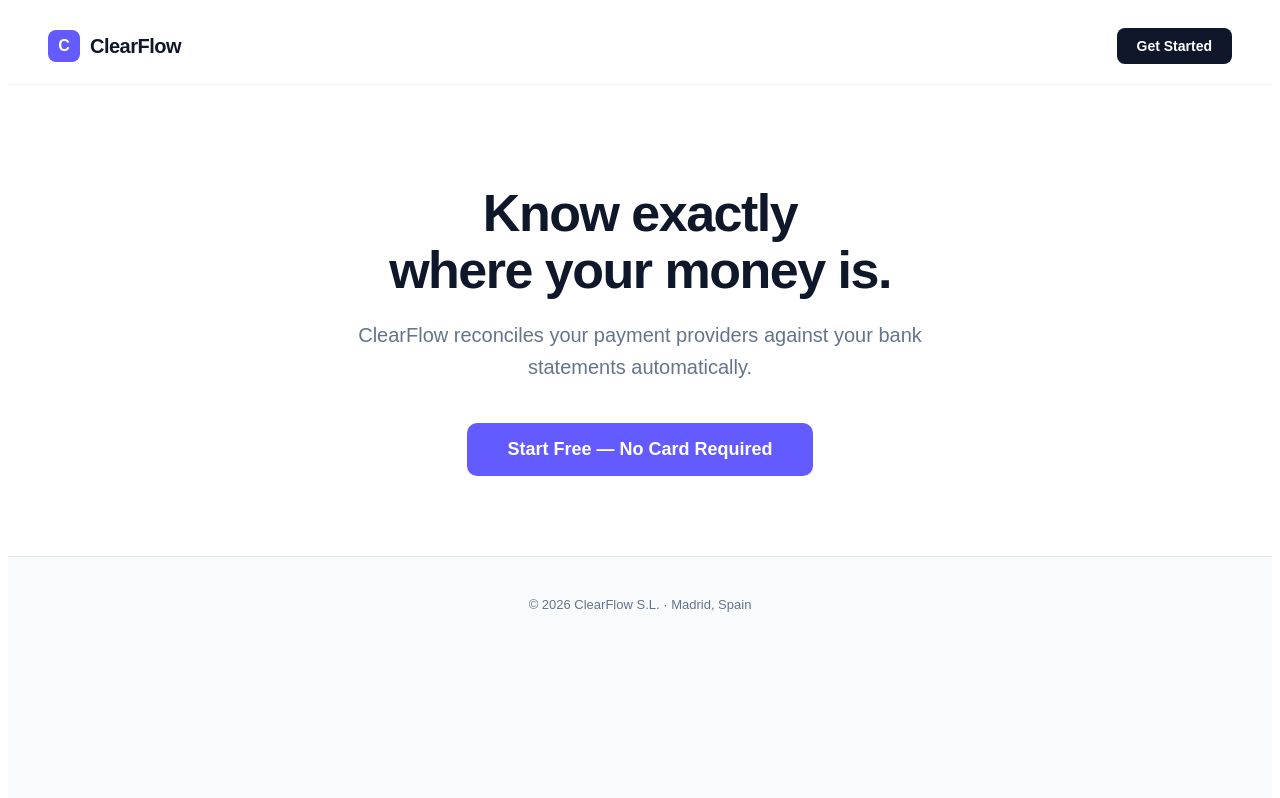
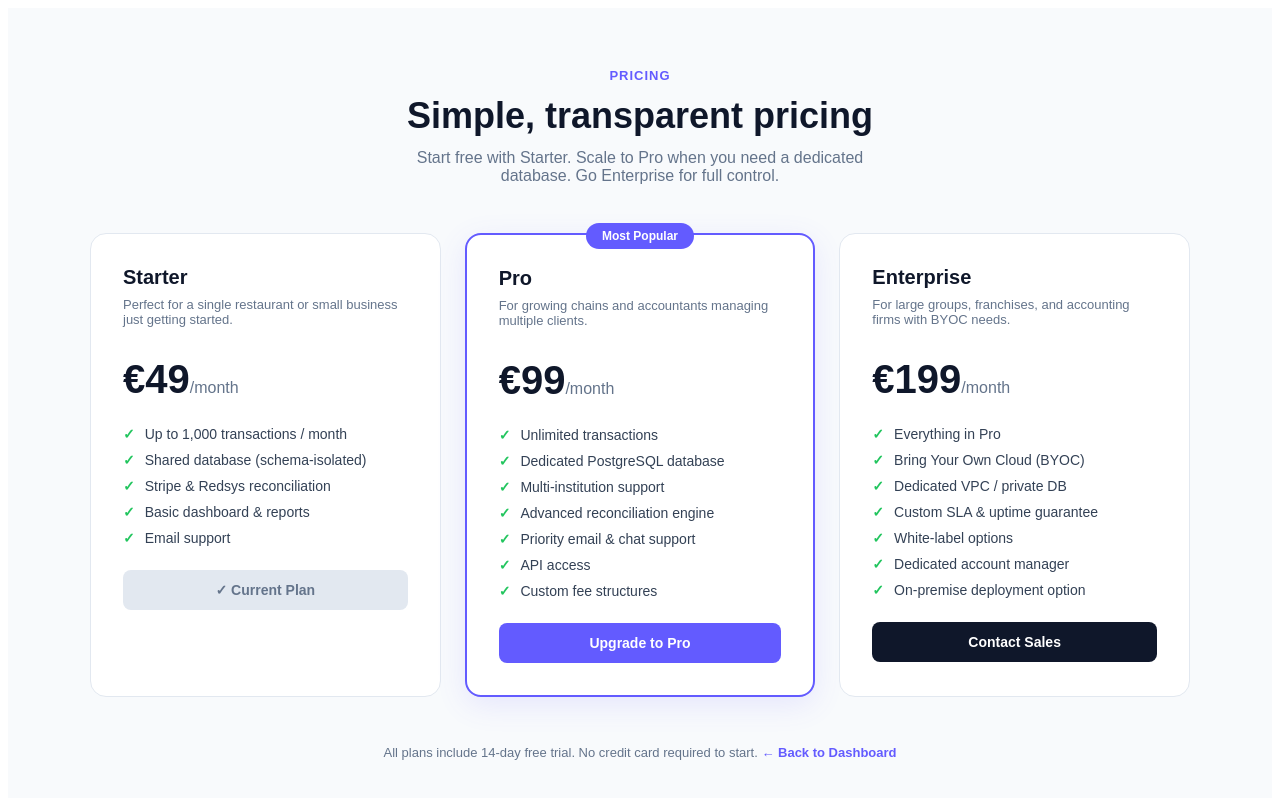
Before and after one commit to gerardobirkhofer-lab/clearflow-frontend, a React (Vite) app: page /pricing in a window 1280 px wide. Before the commit this address led to /. Shown: the top 798 px of the page. Built offline with nearby package versions, Linux system fonts and the light colour scheme.

Commit message:
feat: pricing page + tier badge in dashboard

```diff
--- a/src/App.tsx
+++ b/src/App.tsx
@@ -13,7 +13,7 @@ import TenantSelector from './pages/TenantSelector';
 import Reports from './pages/Reports';
 import MismatchTracker from './pages/MismatchTracker';
 import Reconciliation from './pages/Reconciliation';
-import DisputeTracker from './pages/DisputeTracker';
+import Pricing from './pages/Pricing';
 
 function App() {
   const [isLoggedIn, setIsLoggedIn] = useState(!!localStorage.getItem('token'));
@@ -43,6 +43,7 @@ function App() {
           <Link to="/payment-check" style={{ textDecoration: 'none', color: '#0f172a' }}>Payment Check</Link>
           <Link to="/bank-upload" style={{ textDecoration: 'none', color: '#0f172a', fontWeight: 500 }}>Upload Center</Link>
           <Link to="/reports" style={{ textDecoration: 'none', color: '#0f172a', fontWeight: 500 }}>Reports</Link>
+          <Link to="/pricing" style={{ textDecoration: 'none', color: '#635bff', fontWeight: 600 }}>💎 Pricing</Link>
           <Link to="/setup" style={{ textDecoration: 'none', color: '#0f172a', fontWeight: 500 }}>Setup</Link>
           <Link to="/tenant-selector" style={{ textDecoration: 'none', color: '#635bff', fontWeight: 500 }}>← Switch Store</Link>
           <div style={{ flex: 1 }}></div>
@@ -60,12 +61,13 @@ function App() {
           <Route path="/statistics" element={<Statistics />} />
           <Route path="/profitability" element={<Profitability />} />
           <Route path="/mismatch-tracker" element={<MismatchTracker />} />
-          <Route path="/dispute-tracker" element={<DisputeTracker />} />
+          <Route path="/dispute-tracker" element={<MismatchTracker />} />
           <Route path="/reconciliation" element={<Reconciliation />} />
           <Route path="/payment-check" element={<PaymentCheck />} />
           <Route path="/bank-upload" element={<BankUpload />} />
           <Route path="/reports" element={<Reports />} />
           <Route path="/setup" element={<Setup />} />
+          <Route path="/pricing" element={<Pricing />} />
           <Route path="/payment-success" element={<PaymentSuccess />} />
           <Route path="*" element={<Navigate to="/" />} />
         </Routes>
--- a/src/pages/Dashboard.tsx
+++ b/src/pages/Dashboard.tsx
@@ -106,6 +106,14 @@ export default function Dashboard() {
   const pendingTx = (s.pending_bank || 0) + (s.pending_provider || 0);
   const collectionRate = s.collection_rate || (totalTx ? (matchedTx / totalTx * 100) : 0);
 
+  const tierColors: Record<string, { bg: string; color: string }> = {
+    starter: { bg: '#f1f5f9', color: '#64748b' },
+    pro: { bg: '#ede9fe', color: '#635bff' },
+    enterprise: { bg: '#fef3c7', color: '#92400e' },
+  };
+  const currentTier = tenant?.tier || 'starter';
+  const tierStyle = tierColors[currentTier] || tierColors.starter;
+
   return (
     <div className="print-full" style={{ maxWidth: 1200, margin: '0 auto', padding: '40px 20px', fontFamily: 'sans-serif', color: '#0f172a' }}>
       <style>{`
@@ -123,9 +131,19 @@ export default function Dashboard() {
             📈 Overview
           </div>
           <h1 style={{ margin: 0, fontSize: 32, fontWeight: 800 }}>Dashboard</h1>
-          <p style={{ color: '#64748b', marginTop: 8, fontSize: 15 }}>
-            {tenant?.name ? `${tenant.name} — ` : ''}Real-time view of your cash position.
-          </p>
+          <div style={{ display: 'flex', alignItems: 'center', gap: 10, marginTop: 8 }}>
+            <p style={{ color: '#64748b', margin: 0, fontSize: 15 }}>
+              {tenant?.name ? `${tenant.name} — ` : ''}Real-time view of your cash position.
+            </p>
+            <span style={{
+              background: tierStyle.bg, color: tierStyle.color,
+              padding: '3px 10px', borderRadius: 12,
+              fontSize: 11, fontWeight: 700,
+              textTransform: 'uppercase', letterSpacing: 0.5,
+            }}>
+              {currentTier}
+            </span>
+          </div>
         </div>
         <button
           onClick={() => setShowExport(true)}
--- /dev/null
+++ b/src/pages/Pricing.tsx
@@ -0,0 +1,158 @@
+import { Link } from 'react-router-dom';
+
+const tiers = [
+  {
+    name: 'Starter',
+    price: '€49',
+    period: '/month',
+    description: 'Perfect for a single restaurant or small business just getting started.',
+    features: [
+      'Up to 1,000 transactions / month',
+      'Shared database (schema-isolated)',
+      'Stripe & Redsys reconciliation',
+      'Basic dashboard & reports',
+      'Email support',
+    ],
+    cta: 'Current Plan',
+    ctaStyle: { background: '#e2e8f0', color: '#64748b', cursor: 'default' } as any,
+    highlight: false,
+  },
+  {
+    name: 'Pro',
+    price: '€99',
+    period: '/month',
+    description: 'For growing chains and accountants managing multiple clients.',
+    features: [
+      'Unlimited transactions',
+      'Dedicated PostgreSQL database',
+      'Multi-institution support',
+      'Advanced reconciliation engine',
+      'Priority email & chat support',
+      'API access',
+      'Custom fee structures',
+    ],
+    cta: 'Upgrade to Pro',
+    ctaStyle: { background: '#635bff', color: 'white', cursor: 'pointer' } as any,
+    highlight: true,
+  },
+  {
+    name: 'Enterprise',
+    price: '€199',
+    period: '/month',
+    description: 'For large groups, franchises, and accounting firms with BYOC needs.',
+    features: [
+      'Everything in Pro',
+      'Bring Your Own Cloud (BYOC)',
+      'Dedicated VPC / private DB',
+      'Custom SLA & uptime guarantee',
+      'White-label options',
+      'Dedicated account manager',
+      'On-premise deployment option',
+    ],
+    cta: 'Contact Sales',
+    ctaStyle: { background: '#0f172a', color: 'white', cursor: 'pointer' } as any,
+    highlight: false,
+  },
+];
+
+export default function Pricing() {
+  const currentTier = (() => {
+    try {
+      const t = JSON.parse(localStorage.getItem('tenant') || '{}');
+      return t.tier || 'starter';
+    } catch { return 'starter'; }
+  })();
+
+  return (
+    <div style={{ maxWidth: 1100, margin: '0 auto', padding: '60px 20px', fontFamily: 'sans-serif', color: '#0f172a' }}>
+      <div style={{ textAlign: 'center', marginBottom: 48 }}>
+        <div style={{ fontSize: 13, color: '#635bff', fontWeight: 600, textTransform: 'uppercase', letterSpacing: 1, marginBottom: 12 }}>
+          Pricing
+        </div>
+        <h1 style={{ margin: 0, fontSize: 36, fontWeight: 800 }}>Simple, transparent pricing</h1>
+        <p style={{ color: '#64748b', marginTop: 12, fontSize: 16, maxWidth: 500, margin: '12px auto 0' }}>
+          Start free with Starter. Scale to Pro when you need a dedicated database. Go Enterprise for full control.
+        </p>
+      </div>
+
+      <div style={{ display: 'grid', gridTemplateColumns: 'repeat(auto-fit, minmax(300px, 1fr))', gap: 24 }}>
+        {tiers.map((tier) => {
+          const isCurrent = currentTier === tier.name.toLowerCase();
+          return (
+            <div
+              key={tier.name}
+              style={{
+                padding: 32,
+                borderRadius: 16,
+                border: tier.highlight ? '2px solid #635bff' : '1px solid #e2e8f0',
+                background: 'white',
+                position: 'relative',
+                boxShadow: tier.highlight ? '0 8px 30px rgba(99,91,255,0.12)' : 'none',
+              }}
+            >
+              {tier.highlight && (
+                <div style={{
+                  position: 'absolute',
+                  top: -12,
+                  left: '50%',
+                  transform: 'translateX(-50%)',
+                  background: '#635bff',
+                  color: 'white',
+                  padding: '6px 16px',
+                  borderRadius: 20,
+                  fontSize: 12,
+                  fontWeight: 700,
+                }}>
+                  Most Popular
+                </div>
+              )}
+              <div style={{ fontSize: 20, fontWeight: 700, marginBottom: 8 }}>{tier.name}</div>
+              <div style={{ fontSize: 13, color: '#64748b', marginBottom: 20, minHeight: 40 }}>{tier.description}</div>
+              <div style={{ marginBottom: 24 }}>
+                <span style={{ fontSize: 40, fontWeight: 800 }}>{tier.price}</span>
+                <span style={{ fontSize: 16, color: '#64748b' }}>{tier.period}</span>
+              </div>
+              <ul style={{ listStyle: 'none', padding: 0, margin: '0 0 24px' }}>
+                {tier.features.map((f, i) => (
+                  <li key={i} style={{ display: 'flex', alignItems: 'flex-start', gap: 10, marginBottom: 10, fontSize: 14, color: '#334155' }}>
+                    <span style={{ color: '#22c55e', fontWeight: 700, flexShrink: 0 }}>✓</span>
+                    {f}
+                  </li>
+                ))}
+              </ul>
+              <button
+                style={{
+                  width: '100%',
+                  padding: '12px 0',
+                  borderRadius: 8,
+                  border: 'none',
+                  fontSize: 14,
+                  fontWeight: 700,
+                  ...tier.ctaStyle,
+                }}
+                disabled={isCurrent}
+                onClick={() => {
+                  if (tier.name === 'Starter') return;
+                  if (tier.name === 'Pro') {
+                    alert('Upgrade to Pro: In a real flow this would redirect to Stripe Checkout or ask for your dedicated DB URL.');
+                  } else {
+                    alert('Enterprise: Contact sales@clearflow.io for a custom quote and BYOC setup.');
+                  }
+                }}
+              >
+                {isCurrent ? '✓ Current Plan' : tier.cta}
+              </button>
+            </div>
+          );
+        })}
+      </div>
+
+      <div style={{ textAlign: 'center', marginTop: 48, color: '#64748b', fontSize: 13 }}>
+        All plans include 14-day free trial. No credit card required to start. {' '}
+        <Link to="/dashboard" style={{ color: '#635bff', textDecoration: 'none', fontWeight: 600 }}>
+          ← Back to Dashboard
+        </Link>
+      </div>
+    </div>
+  );
+}
```
